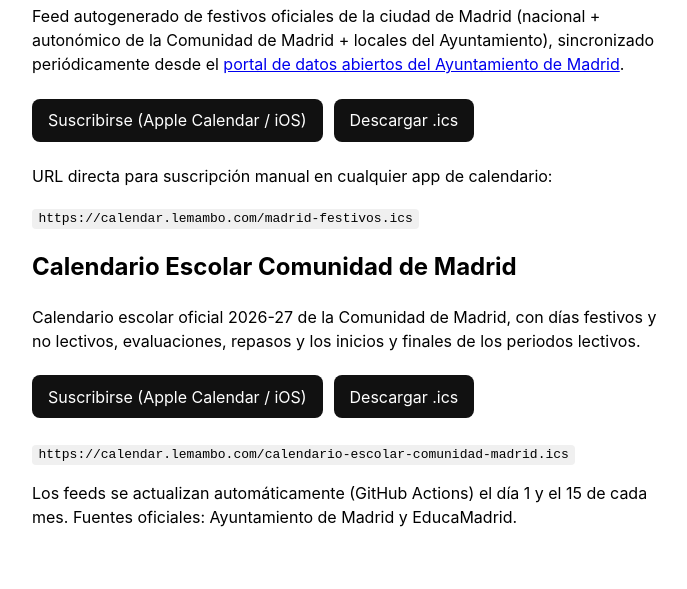
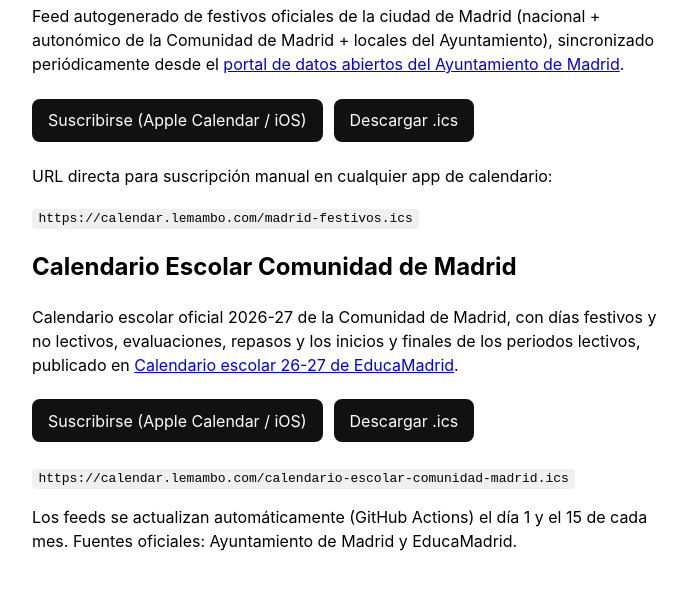
Before and after one commit to kikeenrique/calendarioLaboralMadrid, a plain HTML site: page docs/index.html in a window 1280 px wide. Shown: the part 113-702 px from the top of the page, without its empty margins (288-975 px from the left). Drawn offline with Linux system fonts and the light colour scheme.

Commit message:
Credit the school calendar source on the index page
The holiday feed already linked its datos.madrid.es dataset, but the school
calendar section named no source at all. Link the EducaMadrid page the feed is
generated from.

```diff
--- a/docs/index.html
+++ b/docs/index.html
@@ -23,7 +23,7 @@
   <p><code>https://calendar.lemambo.com/madrid-festivos.ics</code></p>
 
   <h2>Calendario Escolar Comunidad de Madrid</h2>
-  <p>Calendario escolar oficial 2026-27 de la Comunidad de Madrid, con días festivos y no lectivos, evaluaciones, repasos y los inicios y finales de los periodos lectivos.</p>
+  <p>Calendario escolar oficial 2026-27 de la Comunidad de Madrid, con días festivos y no lectivos, evaluaciones, repasos y los inicios y finales de los periodos lectivos, publicado en <a href="https://www.educa2.madrid.org/web/calendario-escolar-de-la-comunidad-de-madrid/calendario-escolar-26-27" target="_blank" rel="noopener">Calendario escolar 26-27 de EducaMadrid</a>.</p>
   <p>
     <a class="button" href="webcal://calendar.lemambo.com/calendario-escolar-comunidad-madrid.ics">Suscribirse (Apple Calendar / iOS)</a>
     <a class="button" href="https://calendar.lemambo.com/calendario-escolar-comunidad-madrid.ics">Descargar .ics</a>
```
